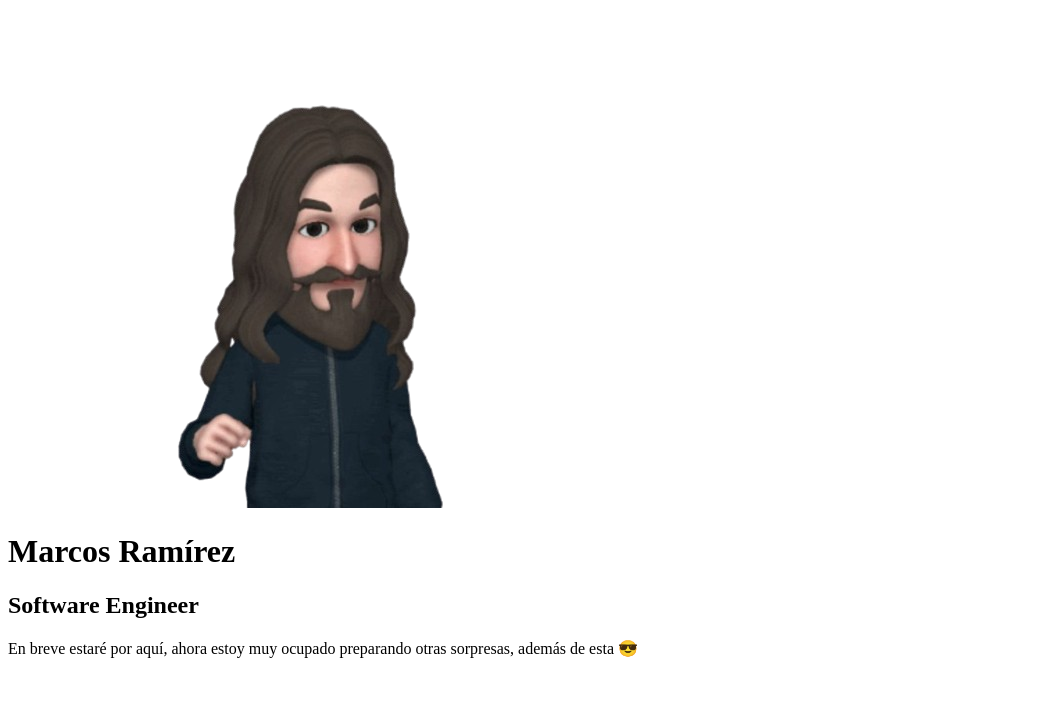
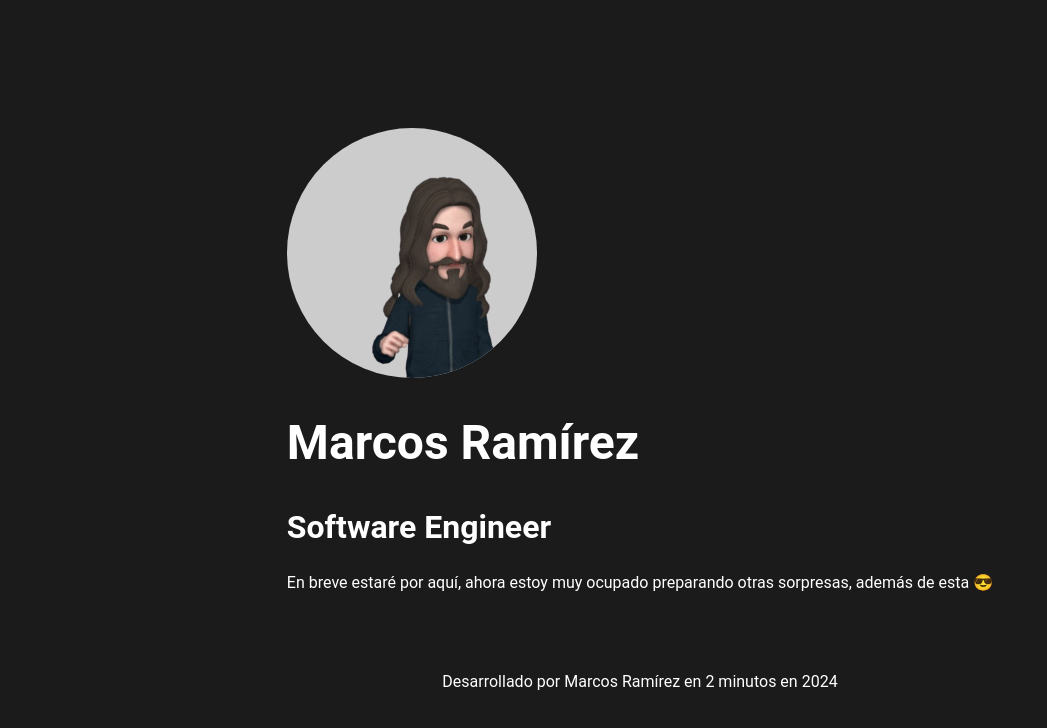
Before and after one commit to MarcosRamirez/marcosramirez.dev, a plain HTML site: page index.html in a window 1280 px wide. Shown: the whole page, without its empty margins (0-1047 px from the left). Drawn offline with Linux system fonts and the light colour scheme.

Commit message:
CSS added

```diff
--- a/index.html
+++ b/index.html
@@ -3,13 +3,20 @@
 <head>
   <meta charset="UTF-8">
   <meta name="viewport" content="width=device-width, initial-scale=1.0">
+  <link rel="stylesheet" href="/main.css">
   <title>Marcos Ramírez</title>
 </head>
 <body>
+  <main>
+    <header>
       <img src="/img/logo.png" alt="" class="logo">
       <h1>Marcos Ramírez</h1>
       <h2>Software Engineer</h2>
       <p>En breve estaré por aquí, ahora estoy muy ocupado preparando otras sorpresas, además de esta 😎 </p>
-
+    </header>
+  </main>
+  <footer class="footer">
+    <p>Desarrollado por Marcos Ramírez en 2 minutos en 2024</p>
+  </footer>
 </body>
 </html>
--- /dev/null
+++ b/main.css
@@ -0,0 +1,48 @@
+html,body {
+  box-sizing: border-box;
+  background-color: #1b1b1b;
+  color: #fff;
+  font-family: 'Roboto', sans-serif;
+  height: 100%;
+  padding: 0.5em 0.5em 0.5em 0.5em;
+  margin: 0.5em 0.5em 0.5em 0.5em;
+
+  display: flex;
+  flex-direction: column;
+  align-items: center;
+  justify-content: center;
+  min-height: 100%;
+}
+
+h1 {
+  font-size: 3rem;
+  padding-bottom: .3rem;
+}
+
+h2 {
+  font-size: 2rem;
+}
+
+.logo {
+  background-color: #ccc;
+  border-radius: 50%;
+  width: 250px;
+  height: 250px;
+}
+
+p {
+  font-size: 1rem;
+  padding-bottom: 3rem;
+}
+
+main {
+  position: relative;
+  align-items: center;
+}
+
+.footer {
+  position: sticky;
+  height: 2rem;
+  display: flex;
+  text-align: center;
+}
```
Also changed, not shown: 404.html (+1 -0 lines). Lines whose indentation alone changed are shown as unchanged.
